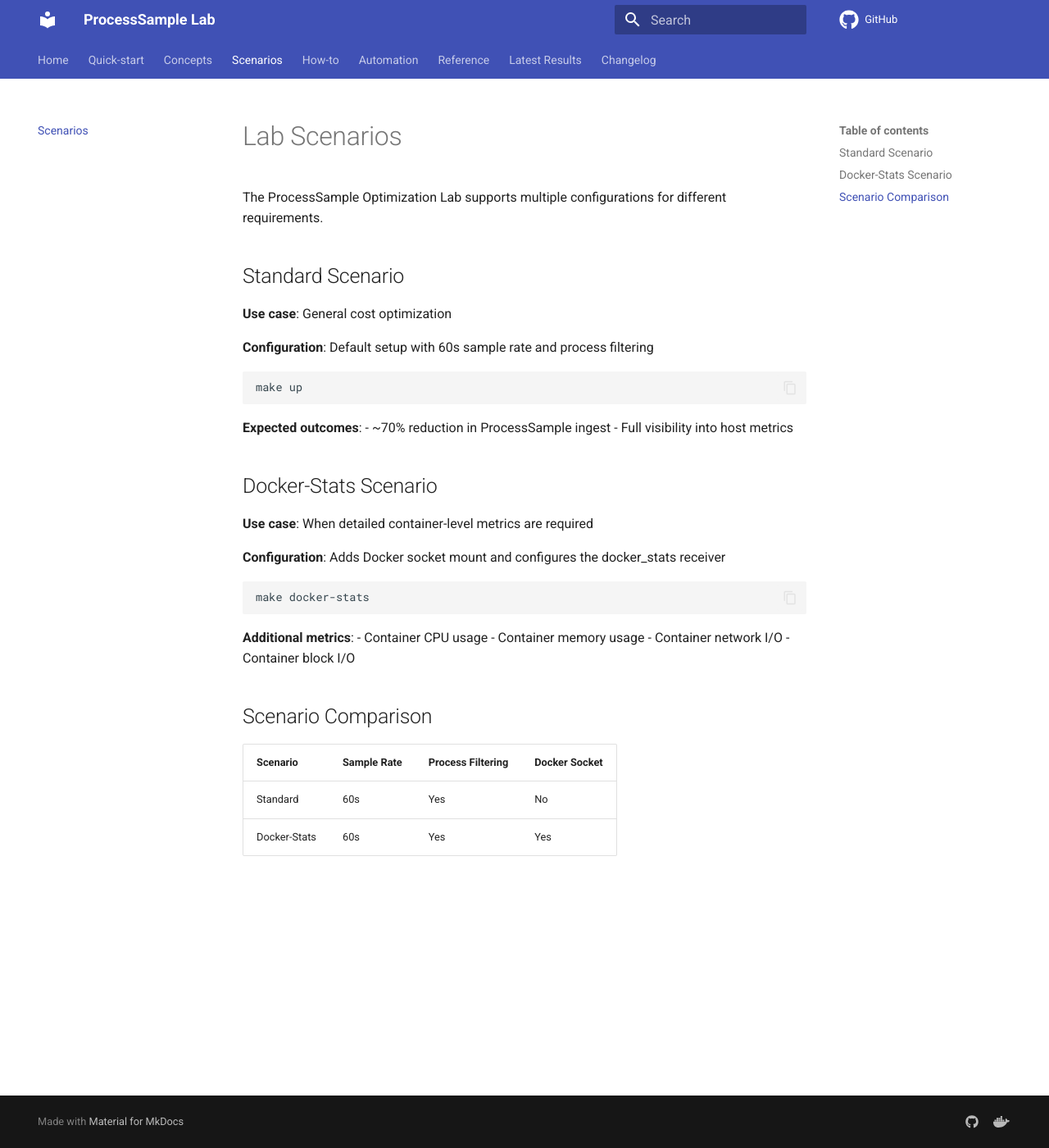
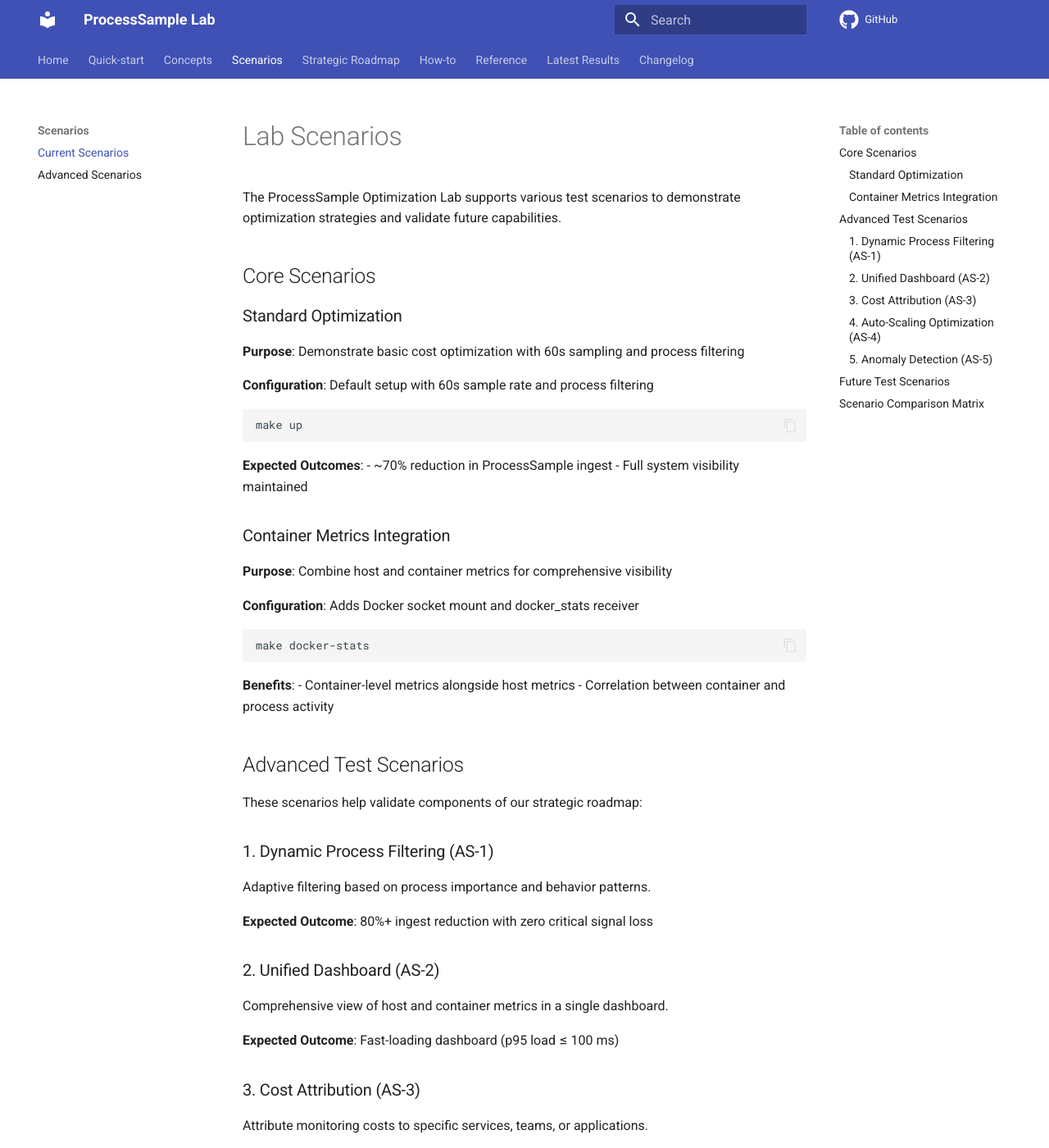
Before and after one commit to deepaucksharma/nrdot-lab, an MkDocs documentation site: the page built from docs/scenarios.md, in a window 1280 px wide and 1400 px high. Shown: the whole window at 82% size. Built offline with MkDocs 1.6.1 and Material for MkDocs 9.7.7, drawn with Linux system fonts in a browser that asks for light colours; comment, search, counter and statistics services are not loaded; some of the changed text lies outside the part shown.

Commit message:
Add strategic roadmap and advanced scenarios documentation

````diff
--- a/docs/scenarios.md
+++ b/docs/scenarios.md
@@ -1,10 +1,12 @@
 # Lab Scenarios
 
-The ProcessSample Optimization Lab supports multiple configurations for different requirements.
+The ProcessSample Optimization Lab supports various test scenarios to demonstrate optimization strategies and validate future capabilities.
 
-## Standard Scenario
+## Core Scenarios
 
-**Use case**: General cost optimization
+### Standard Optimization
+
+**Purpose**: Demonstrate basic cost optimization with 60s sampling and process filtering
 
 **Configuration**: Default setup with 60s sample rate and process filtering
 
@@ -12,29 +14,76 @@ The ProcessSample Optimization Lab supports multiple configurations for differen
 make up
 ```
 
-**Expected outcomes**:
+**Expected Outcomes**:
 - ~70% reduction in ProcessSample ingest
-- Full visibility into host metrics
+- Full system visibility maintained
 
-## Docker-Stats Scenario
+### Container Metrics Integration
 
-**Use case**: When detailed container-level metrics are required
+**Purpose**: Combine host and container metrics for comprehensive visibility
 
-**Configuration**: Adds Docker socket mount and configures the docker_stats receiver
+**Configuration**: Adds Docker socket mount and docker_stats receiver
 
 ```bash
 make docker-stats
 ```
 
-**Additional metrics**:
-- Container CPU usage
-- Container memory usage
-- Container network I/O
-- Container block I/O
+**Benefits**:
+- Container-level metrics alongside host metrics
+- Correlation between container and process activity
 
-## Scenario Comparison
+## Advanced Test Scenarios
 
-| Scenario | Sample Rate | Process Filtering | Docker Socket |
-|----------|-------------|-------------------|---------------|
-| Standard | 60s | Yes | No |
-| Docker-Stats | 60s | Yes | Yes |
+These scenarios help validate components of our strategic roadmap:
+
+### 1. Dynamic Process Filtering (AS-1)
+
+Adaptive filtering based on process importance and behavior patterns.
+
+**Expected Outcome**: 80%+ ingest reduction with zero critical signal loss
+
+### 2. Unified Dashboard (AS-2)
+
+Comprehensive view of host and container metrics in a single dashboard.
+
+**Expected Outcome**: Fast-loading dashboard (p95 load ≤ 100 ms)
+
+### 3. Cost Attribution (AS-3)
+
+Attribute monitoring costs to specific services, teams, or applications.
+
+**Expected Outcome**: 90%+ cost attribution accuracy
+
+### 4. Auto-Scaling Optimization (AS-4)
+
+Use process data to optimize cloud resource allocation.
+
+**Expected Outcome**: 20%+ reduction in idle CPU
+
+### 5. Anomaly Detection (AS-5)
+
+Identify unusual process behavior before it impacts service.
+
+**Expected Outcome**: Low false positive rate (<2%) with high true positive rate (>70%)
+
+## Future Test Scenarios
+
+Additional scenarios planned as part of our roadmap:
+
+1. **GitOps Configuration Management**: Version-controlled configuration with automated deployment
+2. **Custom OpenTelemetry Metrics**: Extended metrics collection for specialized use cases
+3. **Cross-Environment Comparison**: Analyze metrics across dev, test, and production
+4. **Process Lifecycle Analysis**: Study process creation, runtime, and termination patterns
+5. **Real-time Optimization Feedback Loop**: Continuous optimization based on actual usage
+
+## Scenario Comparison Matrix
+
+| Scenario | Focus Area | Key Metric | Value Proposition |
+|----------|------------|------------|-------------------|
+| Standard | Cost Reduction | Ingest Volume | 70% cost savings |
+| Docker-Stats | Visibility | Container Correlation | Unified monitoring |
+| Dynamic Filtering | Advanced Cost Reduction | Signal-to-Noise | 80%+ savings with integrity |
+| Unified Dashboard | UX & Troubleshooting | Query Speed | Faster incident resolution |
+| Cost Attribution | FinOps | Attribution Accuracy | Fair cost allocation |
+| Auto-Scaling | Infrastructure Efficiency | Resource Utilization | Cloud cost optimization |
+| Anomaly Detection | Proactive Monitoring | Prediction Accuracy | Early issue detection |
--- a/mkdocs.yml
+++ b/mkdocs.yml
@@ -6,17 +6,18 @@ nav:
   - Home: index.md
   - Quick-start: quickstart.md
   - Concepts: concepts.md
-  - Scenarios: scenarios.md
+  - Scenarios:
+      - Current Scenarios: scenarios.md
+      - Advanced Scenarios: advanced-scenarios.md
+  - Strategic Roadmap: roadmap.md
   - How-to:
       - Install & Run: how-to/install.md
       - Validate Costs: how-to/validate.md
       - Extend Lab: how-to/extend.md
       - Troubleshoot: how-to/troubleshoot.md
       - Windows: how-to/windows.md
-  - Automation:
-      - GitHub Actions: automation/github-actions.md
-      - Local Scripts: automation/scripts.md
   - Reference:
+      - Technical Architecture: reference/technical-architecture.md
       - OTel Config: reference/otel-config.md
       - NR Infra Config: reference/newrelic-infra.md
       - NRQL Cheat-sheet: reference/nrql-cheatsheet.md
````
Also changed, not shown: README.md (+23 -15 lines), docs/advanced-scenarios.md (added, +173 -0 lines), docs/index.md (+10 -1 lines), docs/reference/technical-architecture.md (added, +165 -0 lines), docs/roadmap.md (added, +56 -0 lines).
